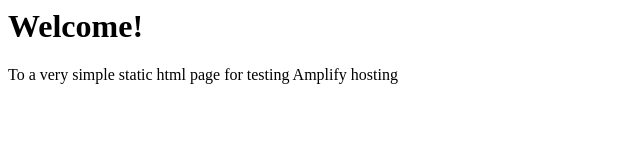
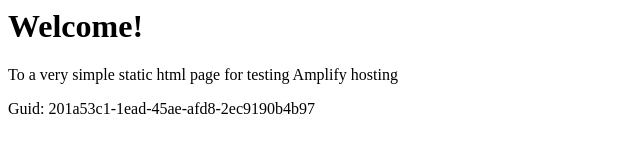
Before and after one commit to aws-aemilia-bah/Github-PR-Commit-Integration-Test-DoNotTouch-v1-preprod-me-south-1, a website: page src/index.html in a window 1280 px wide. Shown: the whole page, without its empty margins (0-640 px from the left). Drawn offline with Linux system fonts and the light colour scheme.

Commit message:
commit from integ tests

```diff
--- a/src/index.html
+++ b/src/index.html
@@ -1,3 +1,5 @@
+
+
 <html lang="en">
 
 <head>
@@ -10,6 +12,6 @@
 <body>
     <h1>Welcome!</h1>
     <p>To a very simple static html page for testing Amplify hosting</p>
-</body>
+    <p>Guid: 201a53c1-1ead-45ae-afd8-2ec9190b4b97</p></body>
 
 </html>
```
